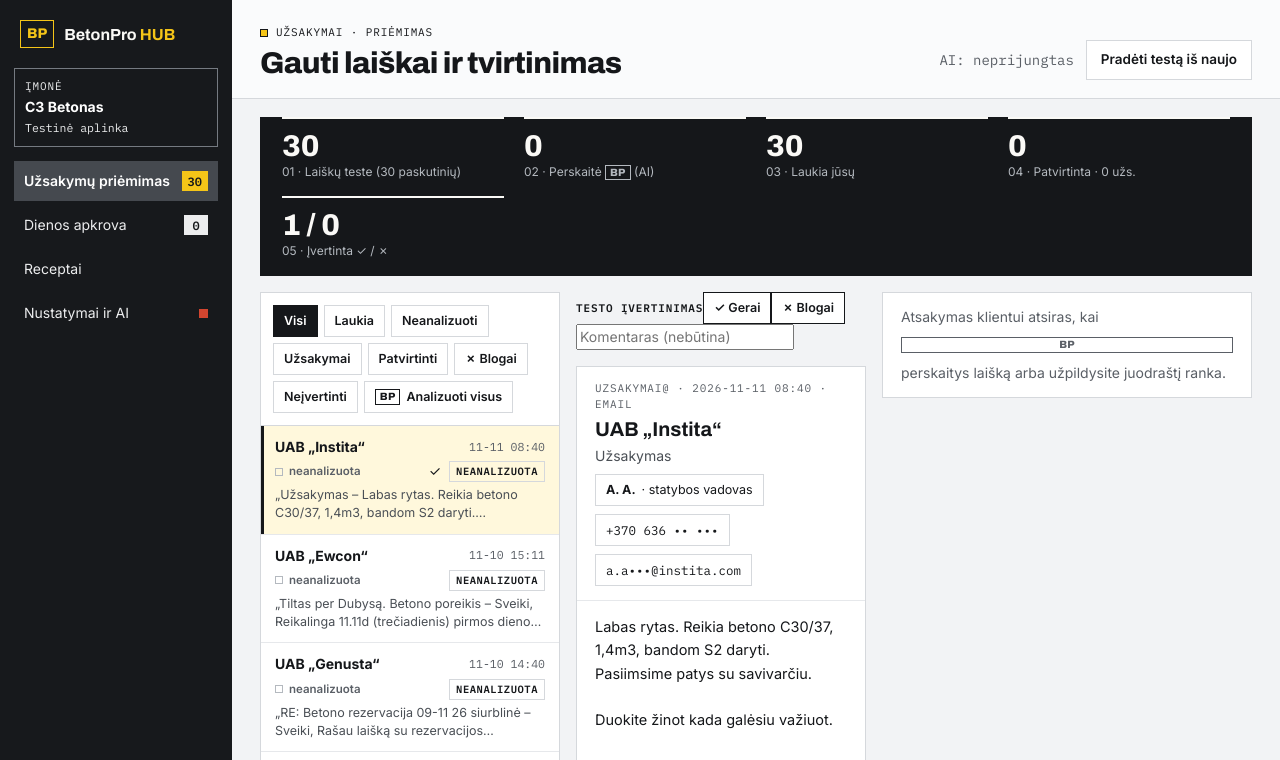
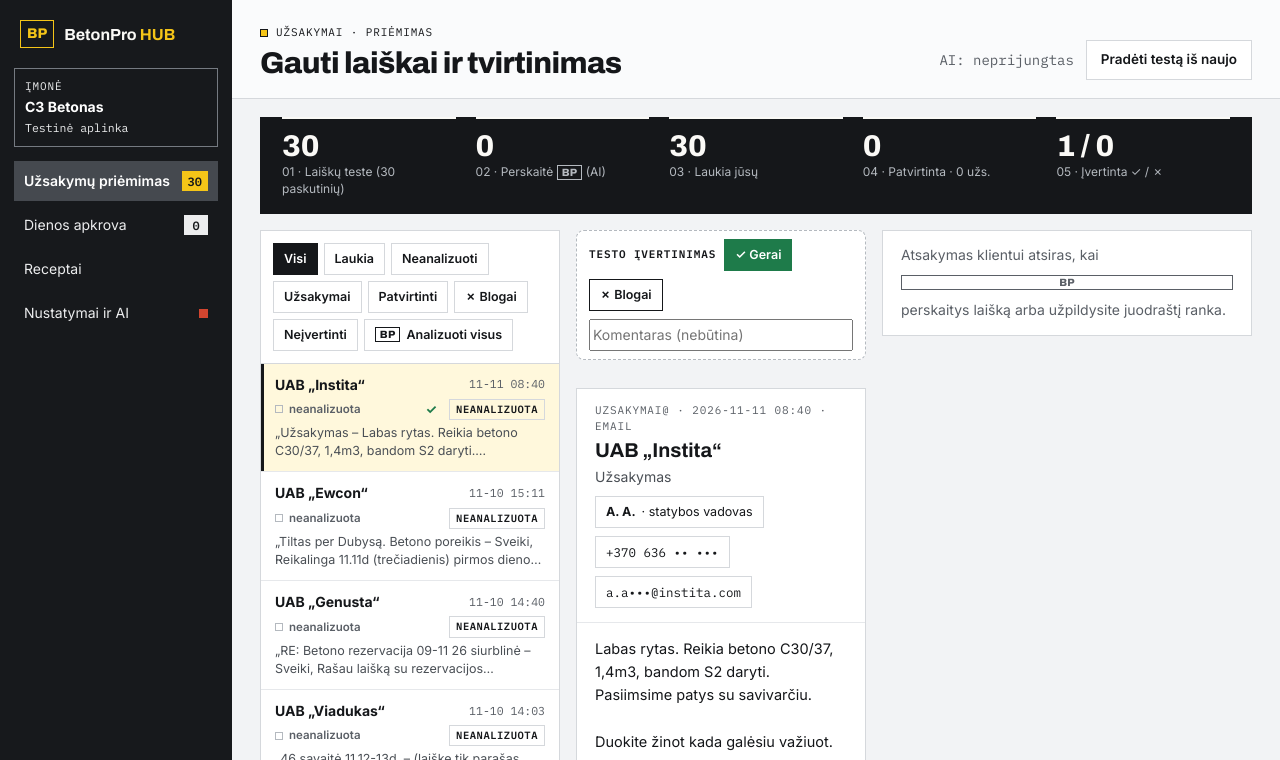
Before and after one commit to povbra/betonpro-perziura, a plain HTML site: page priemimas/index.html in a window 1280 px wide. Both pictures are taken after a click on the button "✓ Gerai". Shown: the top 760 px of the page. Drawn offline with Linux system fonts and the light colour scheme.

Commit message:
Priėmimas: vertinimo stiliai

```diff
--- a/priemimas/app.css
+++ b/priemimas/app.css
@@ -36,7 +36,7 @@ button,input,textarea,select{font:inherit;color:inherit}
 .btn-go{height:48px;border:0;background:var(--y);color:var(--ink);font-family:Archivo;font-weight:700;font-size:15px;width:100%;justify-content:space-between;padding:0 16px}
 .btn-go:hover{background:#E8B800;color:var(--ink)}
 .btn-sm{height:32px;padding:0 10px;font-size:12.5px}
-.strip{display:grid;grid-template-columns:repeat(4,minmax(0,1fr));gap:0 20px;background:var(--ink);color:#FAF9F6;padding:0 22px}
+.strip{display:grid;grid-template-columns:repeat(5,minmax(0,1fr));gap:0 20px;background:var(--ink);color:#FAF9F6;padding:0 22px}
 @media(max-width:800px){.strip{grid-template-columns:repeat(2,minmax(0,1fr))}}
 .strip>div{position:relative;padding:14px 0 16px;display:flex;flex-direction:column;gap:2px}
 .strip>div::before{content:"";position:absolute;left:0;right:0;top:0;height:2px;background:#FAF9F6}
@@ -144,3 +144,8 @@ table.tb td{padding:6px 8px;border-bottom:1px solid var(--line2);vertical-align:
 .empty{padding:40px 20px;text-align:center;color:var(--g3)}
 .sr{position:absolute;width:1px;height:1px;overflow:hidden;clip:rect(0 0 0 0)}
 a{color:var(--ink)}
+.evbar{display:flex;align-items:center;gap:8px;flex-wrap:wrap;padding:8px 12px;background:#fff;border:1px dashed #B4B9BF;border-radius:8px;margin-bottom:12px}
+.evbar input{flex:1;min-width:220px;height:32px}
+.evbar .ev-ok[aria-pressed="true"]{background:#1E7B4A;color:#fff;border-color:#1E7B4A}
+.evbar .ev-bad[aria-pressed="true"]{background:#B3261E;color:#fff;border-color:#B3261E}
+.evm{font-weight:700;font-size:13px;padding:0 4px}.evm.ok{color:#1E7B4A}.evm.bad{color:#B3261E}
```
